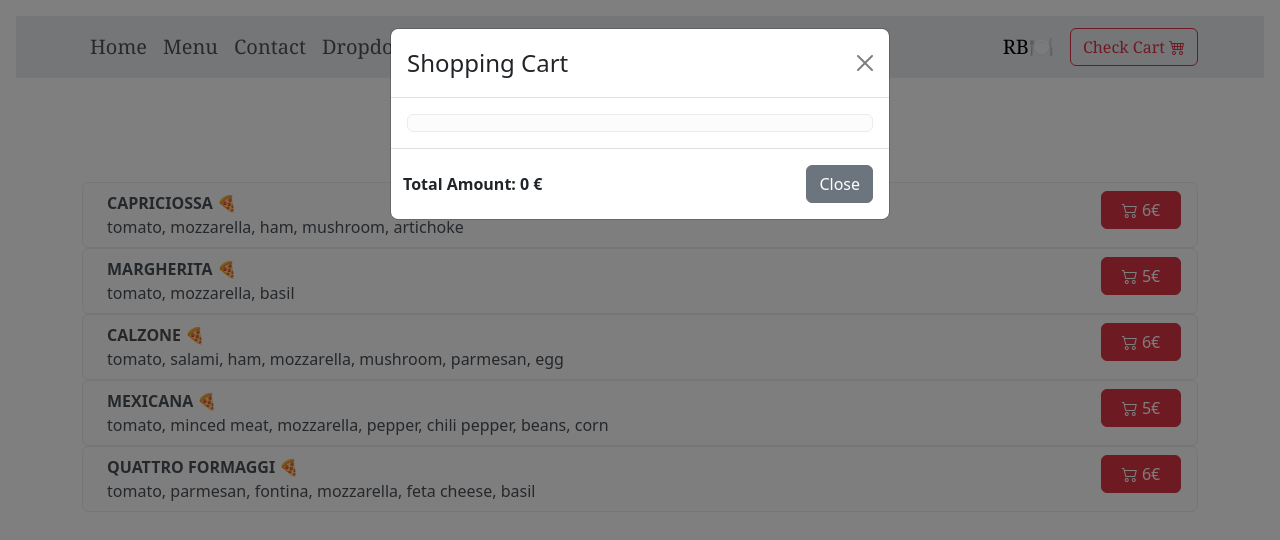
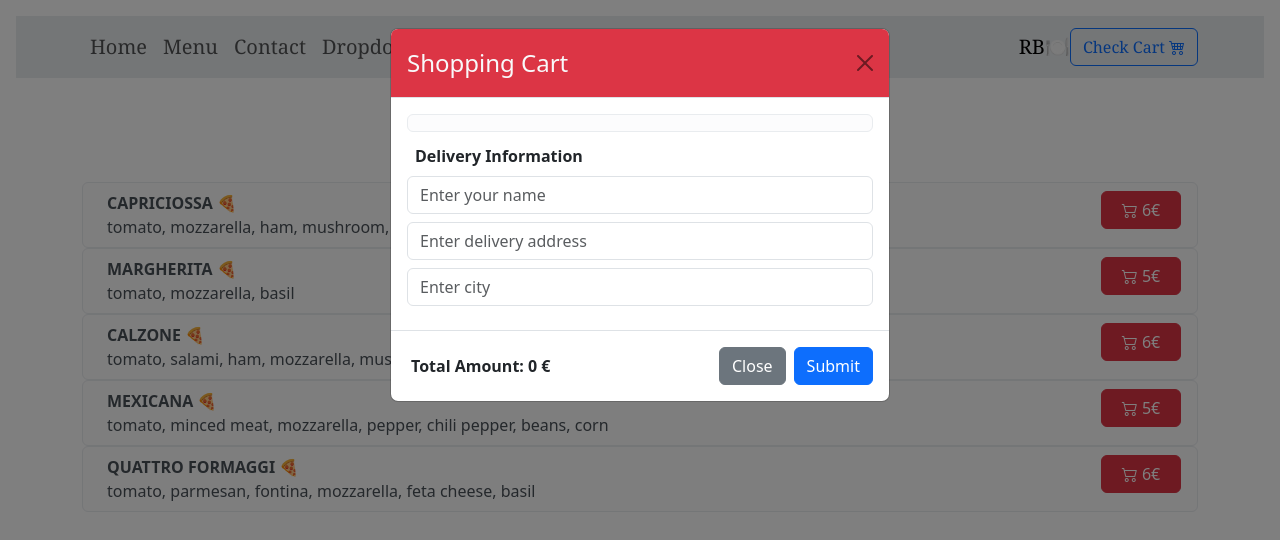
Before and after one commit to Branimir1/react-state-project, a React (Vite) app: page / in a window 1280 px wide. Both pictures are taken after a click on the button "Check Cart". Shown: the top 540 px of the page. Built offline with nearby package versions, Linux system fonts and the light colour scheme.

Commit message:
Design changes
Inside of Modal added delivery information section, added pill for showing the number of elements inside of the shopping cart, fixed position of brand name

```diff
--- a/src/Navbar.jsx
+++ b/src/Navbar.jsx
@@ -8,7 +8,7 @@ import ShoppingCartModal from './chat_codes/ShoppingCartModal';
 function BasicNav() {
   return (
     <Navbar expand="lg" className="bg-body-secondary">
-      <Container>
+      <Container >
         <Navbar.Toggle aria-controls="basic-navbar-nav" />
         <Navbar.Collapse id="basic-navbar-nav">
           <Nav className="me-auto">
@@ -23,7 +23,7 @@ function BasicNav() {
             </NavDropdown>
           </Nav>
         </Navbar.Collapse>
-        <Navbar.Brand href="#home">RB🍽️</Navbar.Brand>
+        <Navbar.Brand href="#home" className="mx-auto">RB🍽️</Navbar.Brand>
         <ShoppingCartModal/>
       </Container>
     </Navbar>
--- a/src/chat_codes/PizzaItem.jsx
+++ b/src/chat_codes/PizzaItem.jsx
@@ -43,7 +43,7 @@ function PizzaItem({ item }) {
             <i className="bi bi-cart2"></i> {item.price}€
           </Button>*/}
         <Button variant="danger"
-          style={{ minWidth: '80px', maxWidth:'80px', whiteSpace: 'nowrap' }}
+          style={{ minWidth: '80px', maxWidth:'80px', whiteSpace: 'nowrap', position:"relative"}}
           onClick={addToCart}>
             <i className="bi bi-cart2"></i> {item.price}€
           </Button>
@@ -52,6 +52,9 @@ function PizzaItem({ item }) {
     </div>
   );
 }
+
+export default PizzaItem;
+
  /* <ShoppingCartModal show={showModal} handleClose={closeModal} />
  <ul className='list-group'>
         {pizzaData.map(item => (
@@ -64,7 +67,6 @@ function PizzaItem({ item }) {
           </>
         ))}
       </ul>*/
-export default PizzaItem;
   //const [pizzaData, setPizzaData] = useState([]);
 /*
   useEffect(() => {
--- a/src/chat_codes/ShoppingCartModal.jsx
+++ b/src/chat_codes/ShoppingCartModal.jsx
@@ -1,5 +1,5 @@
 import React, { useState } from 'react';
-import { Modal, Button, Badge, ListGroup } from 'react-bootstrap';
+import { Modal, Button, Badge, ListGroup, Form } from 'react-bootstrap';
 import { useShoppingCart } from './ShoppingCartContext';
 
 const ShoppingCartModal = () => {
@@ -11,15 +11,16 @@ const ShoppingCartModal = () => {
   // show and hide modal
   const handleShow = () => setShowModal(true);
   const handleClose = () => setShowModal(false);
-  console.log(totalQuantity);
-  //modal isto ok ne moram mjenjati zasad
-  // sad bi trebao raditi kao zadnji jer mu ne
-  //saljem funkciju sa parametrima nego samo state
+
   const incrementQuantity = (id) => {
     dispatch({
       type: 'UPDATE_QUANTITY',
       payload: { id, quantity: 1 },
     });
+  };
+
+  function handleSubmit() {
+    return
   };
 
   const decrementQuantity = (id) => {
@@ -38,31 +39,46 @@ const ShoppingCartModal = () => {
 
   return (
   <div>
-    <Button variant="outline-danger" className="" onClick={handleShow}>
+    <Button variant="outline-primary" onClick={handleShow} style={{ position: 'relative' }}>
         Check Cart <i class="bi bi-cart4"></i>
-        <Badge pill bg="dark" text='light' className='py-2 mx-1'>
-          {totalQuantity > 0 && `${totalQuantity}`}
-          {/* ovo za total quality isto za item quality za svaku pizzu mogu lagano ubaciti */}
+        {totalQuantity > 0 && (
+    <Badge
+      pill
+      bg="danger"
+      text="light"
+      className="d-flex justify-content-center align-items-center"
+      style={{
+        position: "absolute",
+        width: "1.5rem",
+        height: "1.5rem",
+        bottom: 0,
+        right: 0,
+        transform: "translate(50%, 75%)",
+      }}
+    >
+      {totalQuantity}
     </Badge>
+    )}
     </Button>
 
     <Modal show={showModal} onHide={handleClose}>
-      <Modal.Header closeButton>
+      <Modal.Header  className="bg-danger text-light" closeButton>
         <Modal.Title>Shopping Cart</Modal.Title>
       </Modal.Header>
-      <Modal.Body>
+      <Modal.Body >
       <ListGroup as="ul">
       <ListGroup.Item as="li" variant='light'>
         {state.cartItems.map((item) => (
           <div key={item.id} className="d-flex justify-content-between py-2" >
             <div className='ml-auto'>
-              <span className="fw-bold">{item.name} {item.price * item.quantity}€</span>
+                <span className="fw-bold">
+                  {item.name}</span>
               </div>
+              <div> {item.price * item.quantity}€</div>
               {/* Buttons for incrementing and decrementing quantity */}
               <div className="d-flex align-items-center">
               <Button variant="outline-danger" onClick={() => decrementQuantity(item.id)}>
                 - </Button>
-
               <div className='mx-3'>{item.quantity}</div>
               <div className='ml-auto mx-0'>
               <Button variant="outline-primary" onClick={() => incrementQuantity(item.id)}>
@@ -73,15 +89,53 @@ const ShoppingCartModal = () => {
         ))}
         </ListGroup.Item>
       </ListGroup>
+
+          {/* Form for user's name and address */}
+      <Form className='py-2'>
+        <Form.Group controlId="formName">
+          <Form.Label className='px-2 pt-1 fw-bold'>Delivery Information</Form.Label>
+          <Form.Control
+            type="text"
+            label="name"
+            placeholder="Enter your name"
+            // Add any other required properties or validation as needed
+          />
+        </Form.Group>
+
+        <Form.Group controlId="formAddress" className='py-2'>
+          <Form.Control
+            type="text"
+            label="address"
+            placeholder="Enter delivery address"
+            required
+            // Add any other required properties or validation as needed
+          />
+        </Form.Group>
+
+        <Form.Group controlId="formStreetNumber">
+            <Form.Control
+              type="text"
+              label="city"
+              placeholder="Enter city"
+              required
+              // Add any other required properties or validation as needed
+            />
+        </Form.Group>
+
+      </Form>
+
       </Modal.Body>
           {/* tu bi mogao staviti name adress i radio button */}
       <Modal.Footer>
-        <div className='position-absolute start-0 px-2'>
+        <div className='position-absolute start-0 px-3'>
         <span className="fw-bold">
           Total Amount: {calculateTotalAmount()} €</span>
           </div>
         <Button variant="secondary" onClick={handleClose}>
           Close
+        </Button>
+        <Button variant="primary" onClick={handleSubmit}> {/* tu bi mogao staviti name adress i radio button */}
+          Submit
         </Button>
       </Modal.Footer>
     </Modal>
```
Lines whose indentation alone changed are shown as unchanged.
